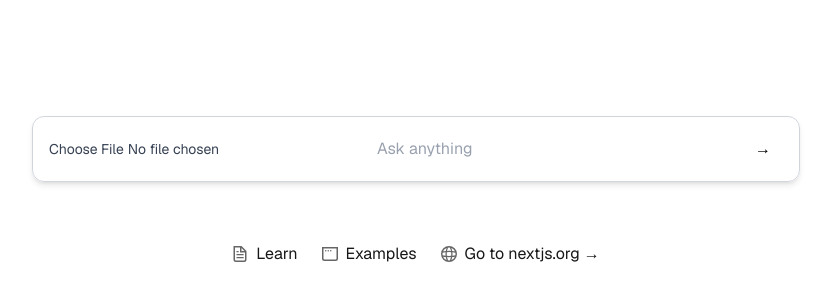
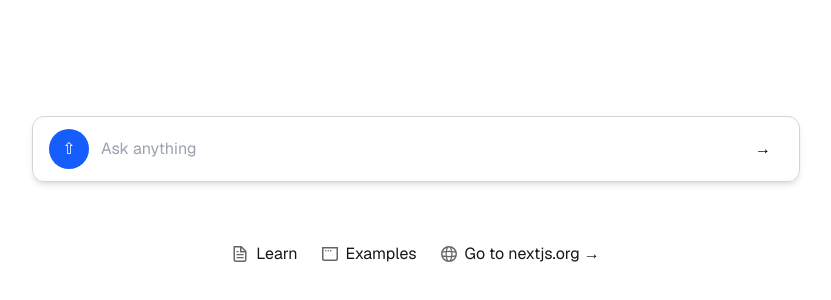
Before and after one commit to goodlucklucky/Chatbot-RAG, a Next.js app: page / in a window 1280 px wide. Shown: the part 454-754 px from the top of the page, without its empty margins (224-1055 px from the left). Built offline with nearby package versions, Linux system fonts and the light colour scheme.

Commit message:
Changed File upload button

```diff
--- a/app/components/PromptInput.tsx
+++ b/app/components/PromptInput.tsx
@@ -10,7 +10,7 @@ export default function PromptInput({
   const [input, setInput] = useState("");
   const [file, setFile] = useState<File | null>(null);
   const textareaRef = useRef<HTMLTextAreaElement>(null);
-  const fileRef = useRef<HTMLInputElement>(null);
+  const fileInputRef = useRef<HTMLInputElement>(null);
 
   const handleKeyDown = (e: React.KeyboardEvent<HTMLTextAreaElement>) => {
     if (e.key === "Enter" && !e.shiftKey) {
@@ -25,11 +25,24 @@ export default function PromptInput({
     onSubmit(input.trim(), file);
     setInput("");
     setFile(null);
-    if (fileRef.current) {
-      fileRef.current.value = "";
+    if (fileInputRef.current) {
+      fileInputRef.current.value = "";
     }
     if (textareaRef.current) {
       textareaRef.current.style.height = "auto"; // reset height after sending
+    }
+  };
+
+  const handleFileChange = (e: React.ChangeEvent<HTMLInputElement>) => {
+    if (e.target.files) {
+      const file = e.target.files[0];
+      setFile(file.name); // Set the file name
+    }
+  };
+
+  const triggerFileInput = () => {
+    if (fileInputRef.current) {
+      fileInputRef.current.click(); // Trigger the file input
     }
   };
 
@@ -47,12 +60,20 @@ export default function PromptInput({
       onSubmit={handleSubmit}
       className="w-full max-w-3xl mx-auto px-4 py-3 bg-white/80 dark:bg-[#343541] border border-gray-300 dark:border-gray-700 rounded-xl shadow-md flex items-center gap-3 backdrop-blur-md"
     >
+      {/* Custom button to trigger file selection */}
+      <button
+        type="button"
+        onClick={triggerFileInput}
+        className="p-2 w-10 h-10 bg-blue-600 text-white rounded-full hover:bg-blue-700 transition-all"
+      >
+        ⇧
+      </button>
       <input
-        ref={fileRef}
+        ref={fileInputRef}
         type="file"
         accept=".pdf"
-        onChange={(e) => setFile(e.target.files?.[0] || null)}
-        className="text-sm text-gray-700 dark:text-gray-300"
+        onChange={handleFileChange}
+        className="hidden"
       />
       <textarea
         ref={textareaRef}
--- a/app/page.tsx
+++ b/app/page.tsx
@@ -33,12 +33,10 @@ export default function Home() {
       <main className="w-full h-full max-w-3xl mx-auto row-start-1 overflow-hidden">
         <div className="overflow-y-auto h-full flex flex-col gap-[32px]">
           {qList.map((item, index) => (
-            <>
-              <div key={index} className="gap-[32px]">
-                <QuestionItem data={item}></QuestionItem>
-                <AnswerItem data={aList[index]}></AnswerItem>
-              </div>
-            </>
+            <div key={index} className="gap-[32px]">
+              <QuestionItem data={item}></QuestionItem>
+              <AnswerItem data={aList[index]}></AnswerItem>
+            </div>
           ))}
         </div>
       </main>
```
